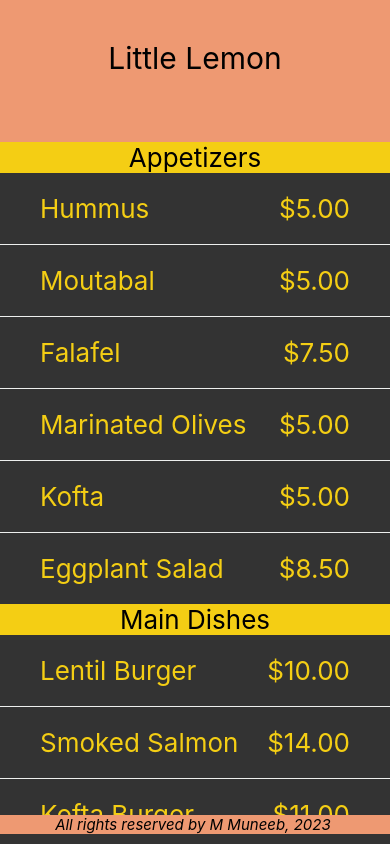
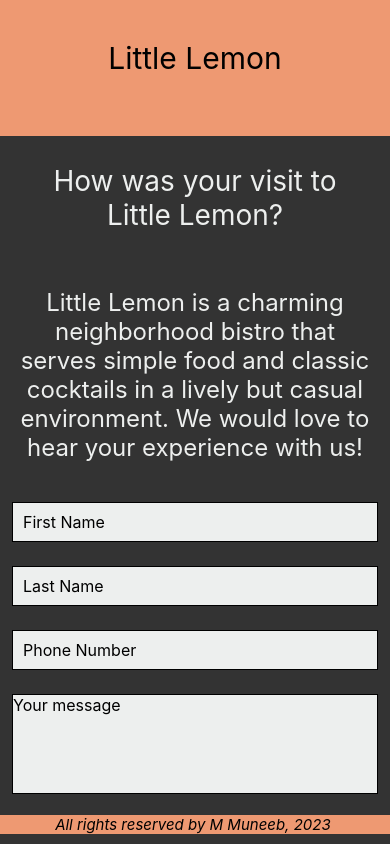
Before and after one commit to muneebrana414/lemon-mobile-app, a React Native app: screen / in a window 390 px wide. Built offline with nearby package versions, Linux system fonts and the light colour scheme.

Commit message:
add feedback screen

```diff
--- a/App.js
+++ b/App.js
@@ -5,14 +5,17 @@ import AppHeader from './components/AppHeader';
 import AppFooter from './components/AppFooter';
 import WelcomeScreen from './components/WelcomeScreen';
 import MenuItems from './components/MenuItems';
+import FeedbackForm from './components/FeedbackForm';
 
 export default function App() {
-  let showMenu = true
+
   return (
     <>
       <View style={styles.header}>
         <AppHeader />
-        {showMenu ? <MenuItems /> : <WelcomeScreen />}
+        {/* <WelcomeScreen />
+        <MenuItems /> */}
+        <FeedbackForm />
       </View>
       <View style={styles.footer}>
         <AppFooter />
@@ -25,7 +28,7 @@ export default function App() {
 const styles = StyleSheet.create({
   header: {
     flex: 1,
-    backgroundColor: '#333333'
+    backgroundColor: '#495E57'
   },
   footer: {
     backgroundColor: '#333333'
--- /dev/null
+++ b/components/FeedbackForm.js
@@ -0,0 +1,96 @@
+import React, { useState } from 'react';
+import {
+  ScrollView,
+  StyleSheet,
+  Text,
+  TextInput,
+  KeyboardAvoidingView,
+  Platform
+} from 'react-native';
+
+const FeedbackForm = () => {
+  const [firstName, onChangeFirstName] = useState('');
+  const [lastName, onChangeLastName] = useState('');
+  const [phoneNumber, onChangePhoneNumber] = useState('');
+  const [message, onChangeMessage] = useState('');
+
+  return (
+    <KeyboardAvoidingView style={styles.container} behavior={Platform.OS === 'ios' ? 'position' : 'height'}>
+      <ScrollView keyboardDismissMode={'on-drag'}>
+        <Text style={styles.headingSection}>
+          How was your visit to Little Lemon?
+        </Text>
+        <Text style={styles.infoSection}>
+          Little Lemon is a charming neighborhood bistro that serves simple food
+          and classic cocktails in a lively but casual environment. We would love
+          to hear your experience with us!
+        </Text>
+        <TextInput
+          style={styles.input}
+          value={firstName}
+          onChangeText={onChangeFirstName}
+          placeholder='First Name'
+        />
+        <TextInput
+          style={styles.input}
+          value={lastName}
+          onChangeText={onChangeLastName}
+          placeholder='Last Name'
+        />
+        <TextInput
+          style={styles.input}
+          value={phoneNumber}
+          onChangeText={onChangePhoneNumber}
+          placeholder={'Phone Number'}
+          keyboardType={"phone-pad"}
+        />
+        <TextInput
+          style={styles.messageInput}
+          value={message}
+          onChangeText={onChangeMessage}
+          placeholder='Your message'
+          multiline={true}
+        />
+      </ScrollView>
+    </KeyboardAvoidingView>
+  );
+};
+
+const styles = StyleSheet.create({
+  container: {
+    flex: 1,
+    backgroundColor: '#333333'
+  },
+  input: {
+    height: 40,
+    margin: 12,
+    borderWidth: 1,
+    padding: 10,
+    fontSize: 16,
+    borderColor: 'EDEFEE',
+    backgroundColor: '#EDEFEE',
+  },
+  messageInput: {
+    height: 100,
+    margin: 12,
+    borderWidth: 1,
+    fontSize: 16,
+    backgroundColor: '#EDEFEE',
+  },
+  infoSection: {
+    fontSize: 24,
+    padding: 20,
+    marginVertical: 8,
+    color: '#EDEFEE',
+    textAlign: 'center',
+  },
+  headingSection: {
+    fontSize: 28,
+    padding: 20,
+    marginVertical: 8,
+    color: '#EDEFEE',
+    textAlign: 'center',
+  },
+});
+
+export default FeedbackForm;
```
